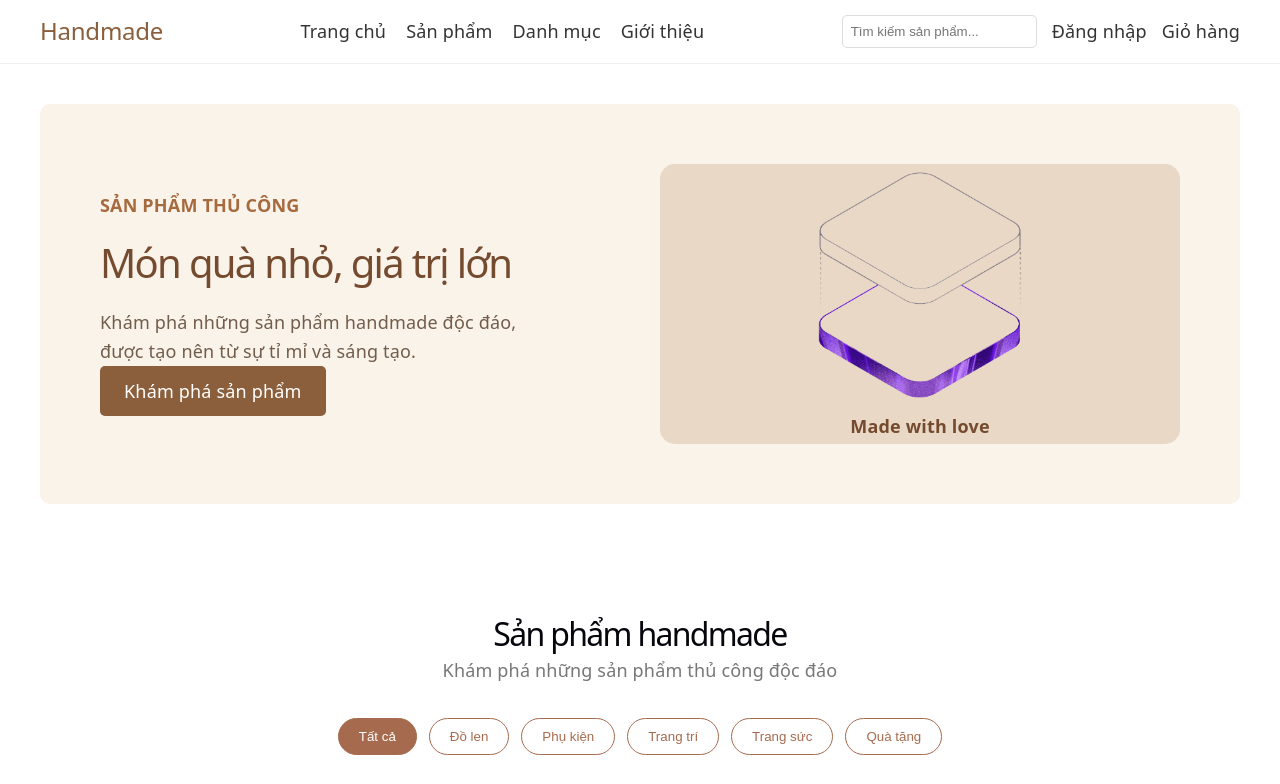
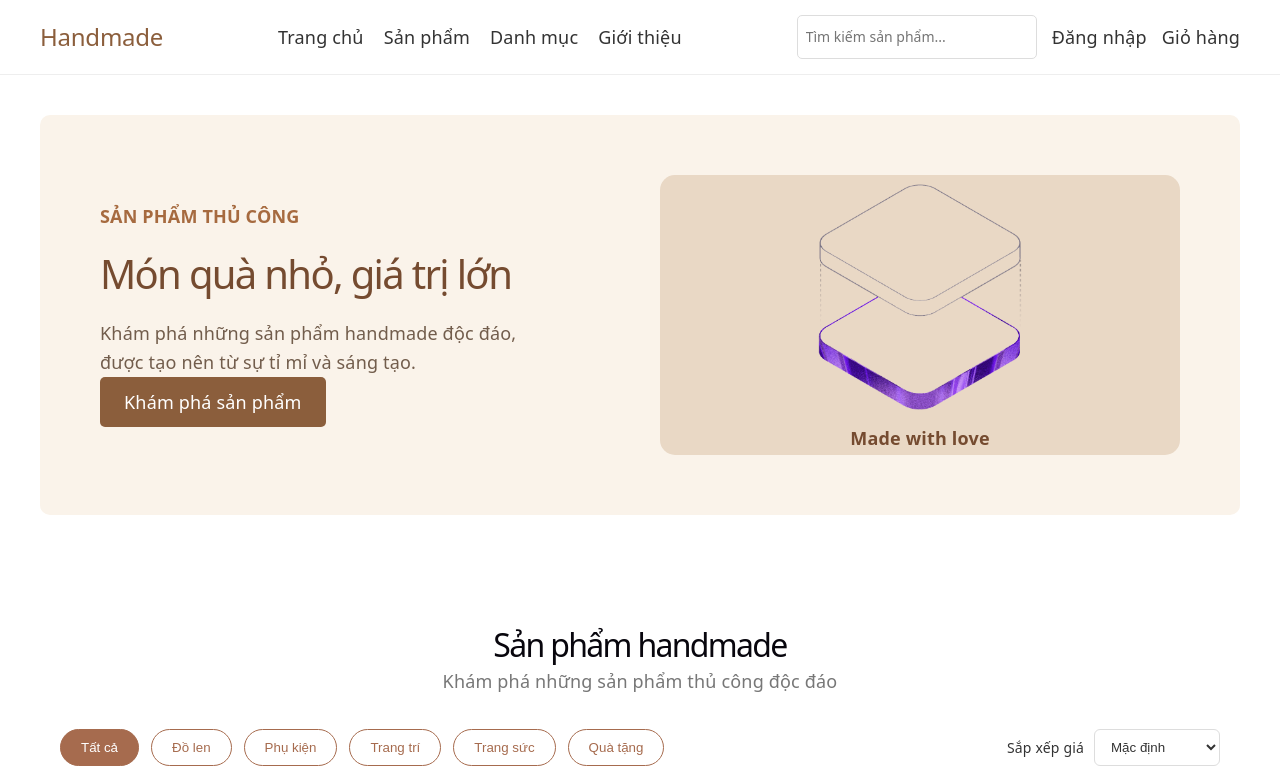
Before and after one commit to NgocAnh998/FontEnd, a React (Vite) app: page / in a window 1280 px wide. Shown: the top 784 px of the page. Built offline with nearby package versions, Linux system fonts and the light colour scheme; grey boxes are pictures that could not be loaded.

Commit message:
Thêm tìm kiếm và sắp xếp sản phẩm

```diff
--- a/src/App.css
+++ b/src/App.css
@@ -368,3 +368,67 @@ body {
         padding: 20px 0;
     }
 }
+.search-input {
+    width: 240px;
+    padding: 9px 12px;
+    border: 1px solid #ddd;
+    border-radius: 6px;
+    background: #fff;
+    color: #333;
+    font: inherit;
+    font-size: 14px;
+}
+
+.products-controls {
+    display: flex;
+    justify-content: space-between;
+    align-items: center;
+    gap: 15px;
+    flex-wrap: wrap;
+    margin-bottom: 30px;
+}
+
+.products-controls .category-filter {
+    justify-content: flex-start;
+    margin-bottom: 0;
+}
+
+.sort-control {
+    display: flex;
+    align-items: center;
+    gap: 10px;
+    font-size: 14px;
+}
+
+.sort-control select {
+    padding: 9px 12px;
+    border: 1px solid #ddd;
+    border-radius: 6px;
+    background: #fff;
+    color: #333;
+}
+
+.empty-products {
+    grid-column: 1 / -1;
+    padding: 30px 0;
+    text-align: center;
+    color: #777;
+}
+
+@media (max-width: 600px) {
+    .search-input {
+        width: 100%;
+    }
+
+    .products-controls {
+        align-items: stretch;
+    }
+
+    .products-controls .category-filter {
+        justify-content: center;
+    }
+
+    .sort-control {
+        justify-content: space-between;
+    }
+}
--- a/src/App.tsx
+++ b/src/App.tsx
@@ -1,13 +1,19 @@
+import { useState } from 'react'
 import MainLayout from './components/layout/MainLayout'
 import HeroBanner from './components/layout/HeroBanner'
 import Products from './pages/Products'
 import './App.css'
 
 function App() {
+    const [searchText, setSearchText] = useState('')
+
     return (
-        <MainLayout>
+        <MainLayout
+            searchText={searchText}
+            onSearchChange={setSearchText}
+        >
             <HeroBanner />
-            <Products />
+            <Products searchText={searchText} />
         </MainLayout>
     )
 }
--- /dev/null
+++ b/src/components/common/SearchBar.tsx
@@ -0,0 +1,19 @@
+type SearchBarProps = {
+    value: string
+    onChange: (value: string) => void
+}
+
+function SearchBar({ value, onChange }: SearchBarProps) {
+    return (
+        <input
+            className="search-input"
+            type="search"
+            value={value}
+            placeholder="Tìm kiếm sản phẩm..."
+            aria-label="Tìm kiếm sản phẩm"
+            onChange={(event) => onChange(event.target.value)}
+        />
+    )
+}
+
+export default SearchBar
--- a/src/components/layout/Header.tsx
+++ b/src/components/layout/Header.tsx
@@ -1,23 +1,31 @@
-function Header() {
+import SearchBar from '../common/SearchBar'
+
+type HeaderProps = {
+    searchText: string
+    onSearchChange: (value: string) => void
+}
+
+function Header({ searchText, onSearchChange }: HeaderProps) {
     return (
         <header className="header">
             <div className="header-container">
-
                 <h2 className="logo">Handmade</h2>
 
                 <nav className="menu">
                     <a href="#">Trang chủ</a>
-                    <a href="#">Sản phẩm</a>
-                    <a href="#">Danh mục</a>
-                    <a href="#">Giới thiệu</a>
+                    <a href="#products">Sản phẩm</a>
+                    <a href="#products">Danh mục</a>
+                    <a href="#footer">Giới thiệu</a>
                 </nav>
 
                 <div className="header-right">
-                    <input type="text" placeholder="Tìm kiếm sản phẩm..." />
+                    <SearchBar
+                        value={searchText}
+                        onChange={onSearchChange}
+                    />
                     <a href="#">Đăng nhập</a>
-                    <a href="#">Giỏ hàng</a>
+                    <a href="#cart">Giỏ hàng</a>
                 </div>
-
             </div>
         </header>
     )
--- a/src/components/layout/MainLayout.tsx
+++ b/src/components/layout/MainLayout.tsx
@@ -4,12 +4,21 @@ import Footer from './Footer'
 
 type MainLayoutProps = {
     children: ReactNode
+    searchText: string
+    onSearchChange: (value: string) => void
 }
 
-function MainLayout({ children }: MainLayoutProps) {
+function MainLayout({
+                        children,
+                        searchText,
+                        onSearchChange
+                    }: MainLayoutProps) {
     return (
         <div>
-            <Header />
+            <Header
+                searchText={searchText}
+                onSearchChange={onSearchChange}
+            />
 
             <main className="main-content">
                 {children}
--- a/src/pages/Products.tsx
+++ b/src/pages/Products.tsx
@@ -2,8 +2,13 @@ import { useState } from 'react'
 import ProductCard from '../components/common/ProductCard'
 import { products } from '../data/products'
 
-function Products() {
+type ProductsProps = {
+    searchText: string
+}
+
+function Products({ searchText }: ProductsProps) {
     const [selectedCategory, setSelectedCategory] = useState('Tất cả')
+    const [sortOrder, setSortOrder] = useState('default')
 
     const categories = [
         'Tất cả',
@@ -14,12 +19,32 @@ function Products() {
         'Quà tặng'
     ]
 
-    const filteredProducts =
-        selectedCategory === 'Tất cả'
-            ? products
-            : products.filter(
-                (product) => product.category === selectedCategory
-            )
+    const normalizedSearch = searchText.trim().toLowerCase()
+
+    const filteredProducts = products
+        .filter((product) => {
+            const matchesCategory =
+                selectedCategory === 'Tất cả' ||
+                product.category === selectedCategory
+
+            const matchesSearch =
+                product.name.toLowerCase().includes(normalizedSearch) ||
+                product.category.toLowerCase().includes(normalizedSearch) ||
+                product.description.toLowerCase().includes(normalizedSearch)
+
+            return matchesCategory && matchesSearch
+        })
+        .sort((a, b) => {
+            if (sortOrder === 'price-asc') {
+                return a.price - b.price
+            }
+
+            if (sortOrder === 'price-desc') {
+                return b.price - a.price
+            }
+
+            return 0
+        })
 
     return (
         <div className="products-page" id="products">
@@ -28,6 +53,7 @@ function Products() {
                 <p>Khám phá những sản phẩm thủ công độc đáo</p>
             </div>
 
+            <div className="products-controls">
                 <div className="category-filter">
                     {categories.map((category) => (
                         <button
@@ -43,8 +69,22 @@ function Products() {
                     ))}
                 </div>
 
+                <label className="sort-control">
+                    Sắp xếp giá
+                    <select
+                        value={sortOrder}
+                        onChange={(event) => setSortOrder(event.target.value)}
+                    >
+                        <option value="default">Mặc định</option>
+                        <option value="price-asc">Giá tăng dần</option>
+                        <option value="price-desc">Giá giảm dần</option>
+                    </select>
+                </label>
+            </div>
+
             <div className="products-list">
-                {filteredProducts.map((product) => (
+                {filteredProducts.length > 0 ? (
+                    filteredProducts.map((product) => (
                         <ProductCard
                             key={product.id}
                             name={product.name}
@@ -52,7 +92,12 @@ function Products() {
                             image={product.image}
                             category={product.category}
                         />
-                ))}
+                    ))
+                ) : (
+                    <p className="empty-products">
+                        Không tìm thấy sản phẩm phù hợp.
+                    </p>
+                )}
             </div>
         </div>
     )
```
Lines whose indentation alone changed are shown as unchanged.
